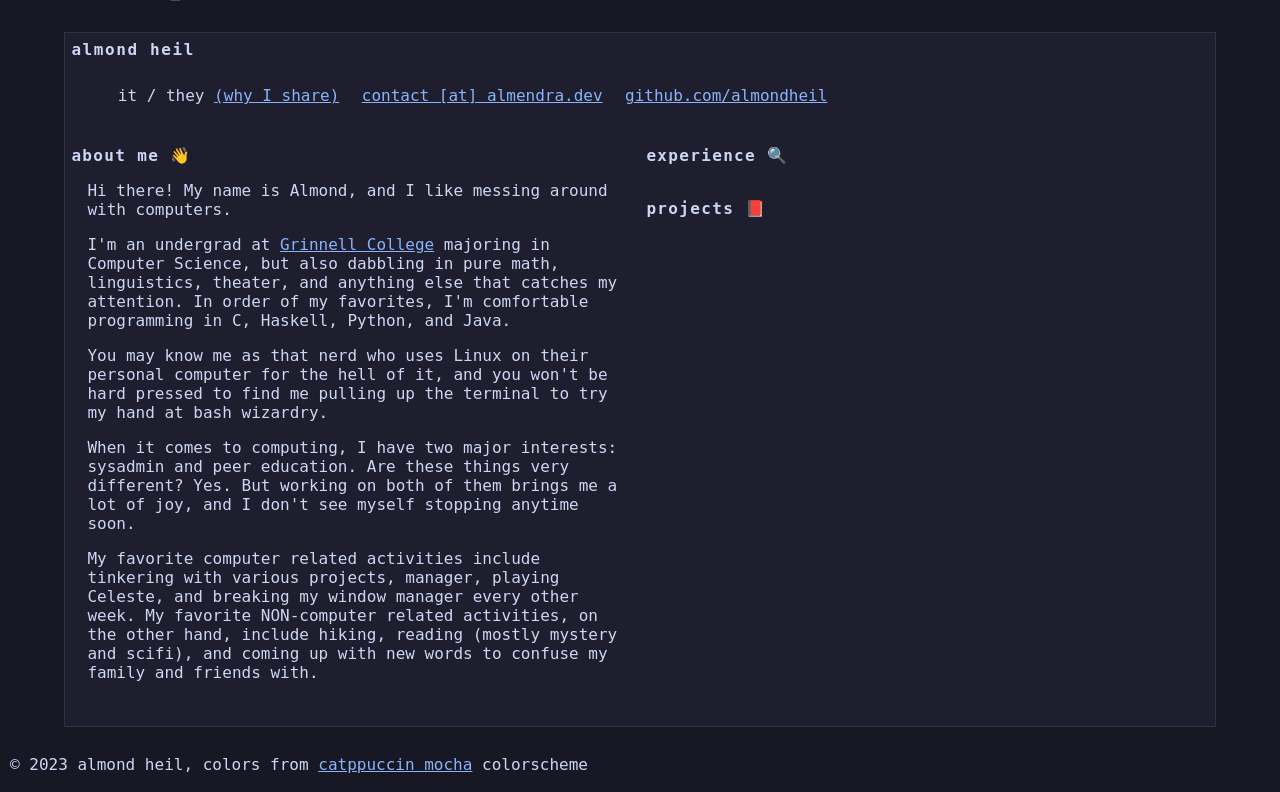
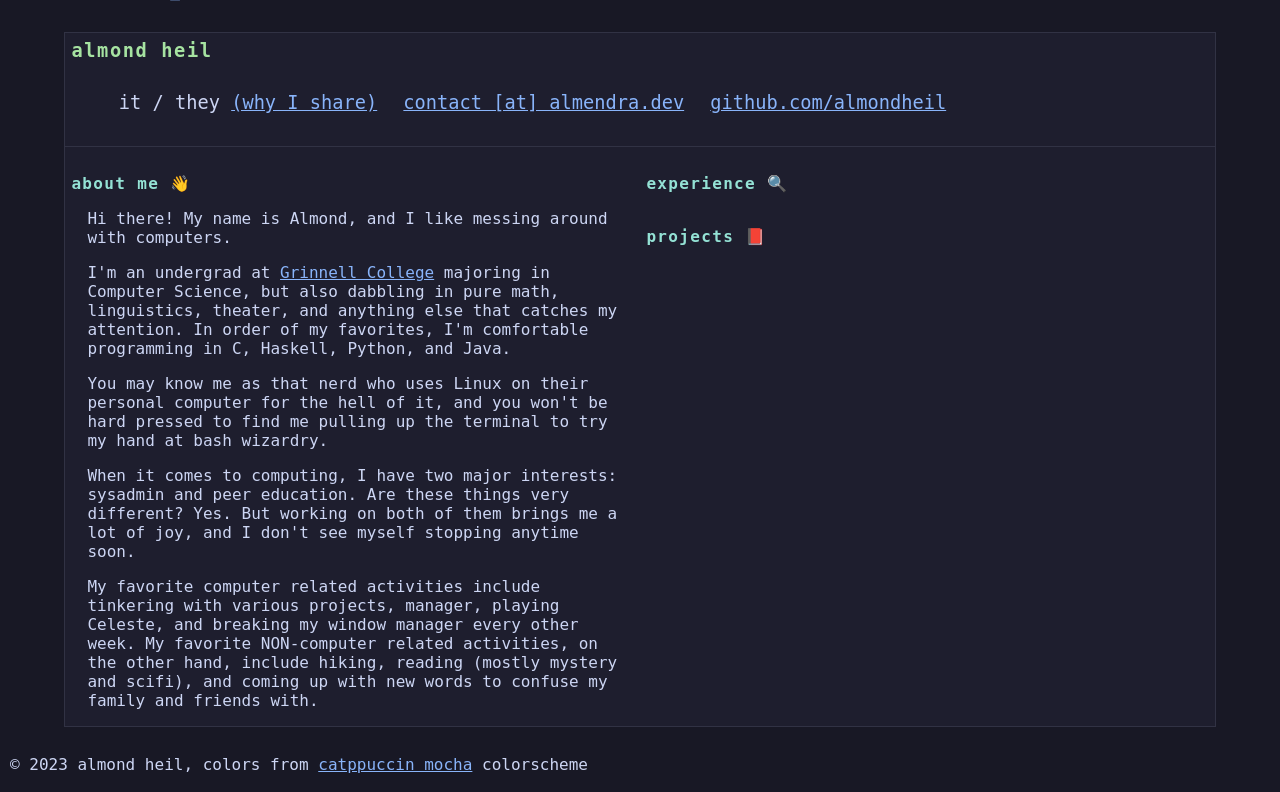
Before and after one commit to almondheil/almendra-dev, a Flask app: template templates/index.html in a window 1280 px wide. Shown: the part 69-861 px from the top of the page. Run offline with Flask 3, Linux system fonts and the light colour scheme; the template is opened without the code that fills it, so the values that code supplies are empty.

Commit message:
feat: make page headers (h1, h2) colorful

```diff
--- a/static/css/style.css
+++ b/static/css/style.css
@@ -89,15 +89,15 @@
   overflow: hidden;
 }
 
-section.experience {
+section#experience {
   float: right;
   width: 50%;
 }
-section.about {
+section#about {
   float: left;
   width: 50%;
 }
-section.projects {
+section#projects {
   float: left;
   width: 50%;
 }
@@ -121,7 +121,7 @@
 }
 /* For tablets and mobile phones */
 @media only screen and (max-width: 768px) {
-  section.experience, section.about, section.projects {
+  section#experience, section#about, section#projects {
     width: 100%;
   }
 }
@@ -151,7 +151,7 @@
 
 /* 404 error */
 h1#err404 {
-	color: red;
+	color: #d20f39;
 	font-size: 30pt;
 }
 
@@ -165,11 +165,15 @@
 }
 
 h1 {
+  color: #a6e3a1;
   font-weight: bold;
+  font-size: 14pt;
   letter-spacing: 1.2pt;
 }
 
 h2 {
+  color: #94e2d5;
+  font-size: 12pt;
   font-weight: bold;
   margin-top: 4pt;
   letter-spacing: 1pt;
@@ -194,8 +198,9 @@
   position: absolute;
 }
 
-.info address {
+#info address {
   display: inline-block;
+  font-size: 14pt;
 }
 .contactinfo {
   list-style: none;
@@ -234,8 +239,13 @@
   font-size: 10pt;
 }
 
-section.info .description {
+section#info .description {
   margin-top: 1em;
+}
+
+section#info {
+	border-bottom: thin solid #313244;
+  margin-bottom: 1em;
 }
 
 .jobtitle {
@@ -261,7 +271,6 @@
 
 .links {
   float: right;
-  font-size: 1rem;
   font-weight: normal;
 }
 
--- a/templates/index.html
+++ b/templates/index.html
@@ -1,7 +1,7 @@
 {% extends 'base.html' %}
 
 {% block content %}
-<section class="info" itemscope itemtype="http://schema.org/Person">
+<section id="info" itemscope itemtype="http://schema.org/Person">
   <div class="padded">
     <h1 itemprop="name">almond heil</h1>
     <!-- TODO: relocate these links somewhere less weird
@@ -24,7 +24,7 @@
 </section>
 
 <!-- Section: About Me -->
-<section class="about" itemscope itemtype="http://schema.org/ItemList">
+<section id="about" itemscope itemtype="http://schema.org/ItemList">
   <div class="padded">
     <h2 itemprop="name">about me 👋</h2>
     <div class="indented" itemtype="http://schema.org/Text">
@@ -63,7 +63,7 @@
 </section>
 
 <!-- Section: Experience -->
-<section class="experience" itemscope itemtype="http://schema.org/ItemList">
+<section id="experience" itemscope itemtype="http://schema.org/ItemList">
   <div class="padded">
     <h2 itemprop="name">experience 🔍</h2>
     <ul>
@@ -83,7 +83,7 @@
 </section>
 
 <!-- Section: Projects -->
-<section class="projects" itemscope itemtype="http://schema.org/ItemList">
+<section id="projects" itemscope itemtype="http://schema.org/ItemList">
   <div class="padded">
     <h2 itemprop="name">projects 📕</h2>
     <ul>
```
